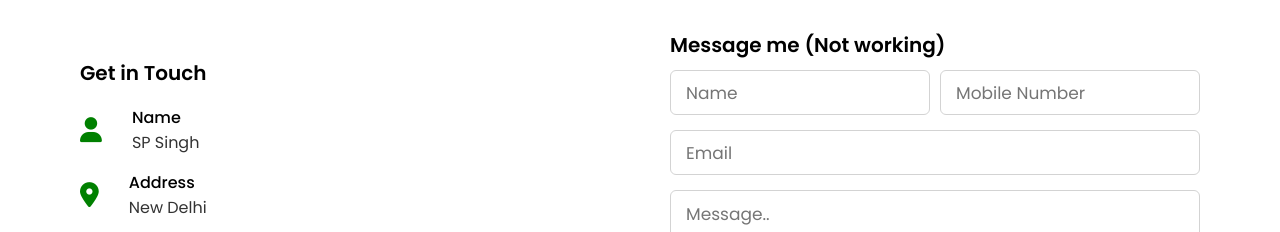
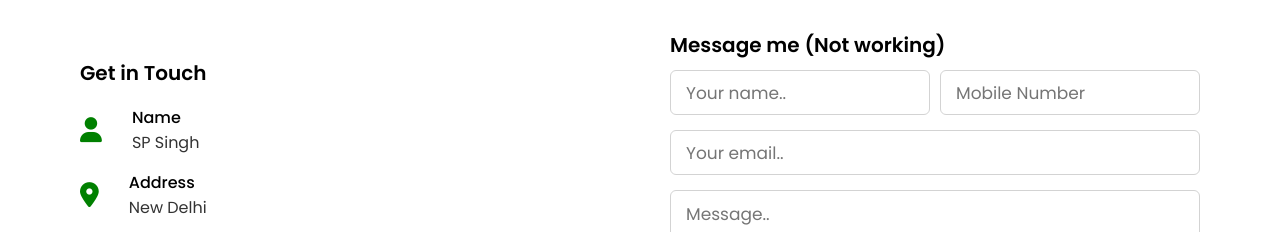
Before and after one commit to Codewithsps/sps, a plain HTML site: page index.html in a window 1280 px wide. Shown: the part 2713-2945 px from the top of the page. Drawn offline with nearby package versions, Linux system fonts and the light colour scheme.

Commit message:
Update index.html

```diff
--- a/index.html
+++ b/index.html
@@ -235,14 +235,14 @@ Clear code & responsive </p>
                         <!-- -->
                         <div class="fields">
                             <div class="field name">
-                                <input type="text" placeholder="Name" required id="name">
+                                <input type="text" placeholder="Your name.." required id="name">
                             </div>
                             <div class="field email">
                                 <input type="tel" placeholder="Mobile Number" required>
                             </div>
                         </div>
                         <div class="field">
-                            <input type="email" placeholder="Email" required>
+                            <input type="email" placeholder="Your email.." required>
                         </div>
                         <div class="field textarea">
                             <textarea cols="30" rows="10" placeholder="Message.." required></textarea>
```
